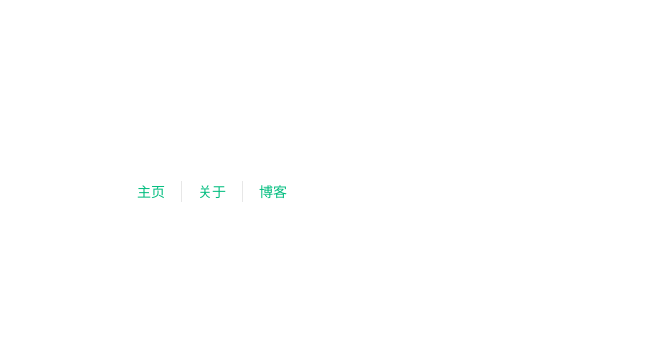
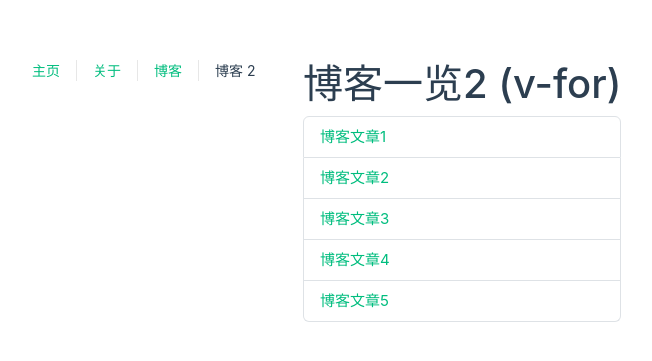
Before and after one commit to vincentgwzhang/Vue3Study, a Vue app: page /blogs2 in a window 1280 px wide. Before the commit this address had no page. Shown: the part 209-570 px from the top of the page, without its empty margins (337-989 px from the left). Built offline with nearby package versions, Linux system fonts and the light colour scheme.

Commit message:
after element reference

```diff
--- a/src/App.vue
+++ b/src/App.vue
@@ -9,6 +9,7 @@ import { RouterLink, RouterView } from 'vue-router'
         <RouterLink to="/">主页</RouterLink>
         <RouterLink to="/about">关于</RouterLink>
         <RouterLink to="/blogs">博客</RouterLink>
+        <RouterLink to="/blogs2">博客 2</RouterLink>
       </nav>
     </div>
   </header>
--- a/src/router/index.js
+++ b/src/router/index.js
@@ -1,6 +1,7 @@
 import { createRouter, createWebHistory } from 'vue-router'
 import HomeView from '../views/HomeView.vue'
 import BlogListView from "../views/BlogListView.vue";
+import BlogList2View from "../views/BlogList2View.vue";
 import BlogDetailView from "../views/BlogDetailView.vue";
 
 const router = createRouter({
@@ -25,6 +26,11 @@ const router = createRouter({
       component: BlogListView,
     },
     {
+      path: "/blogs2",
+      name: "blogs2",
+      component: BlogList2View,
+    },
+    {
       path: "/blog/:id",
       name: "blog",
       component: BlogDetailView,
--- /dev/null
+++ b/src/views/BlogList2View.vue
@@ -0,0 +1,38 @@
+<template>
+    <div>
+      <h1>博客一览2 (v-for)</h1>
+
+      <ul class="list-group">
+        <li class="list-group-item" v-for="blog in blogs" :key="blog.id">
+          <RouterLink :to="`/blog/${blog.id}`">{{ blog.title }}</RouterLink>
+        </li>
+      </ul>
+    </div>
+  </template>
+
+<script setup>
+import { ref } from "vue";
+
+const blogs = ref([
+                    {
+                        id: 1,
+                        title: "博客文章1",
+                    },
+                    {
+                        id: 2,
+                        title: "博客文章2",
+                    },
+                    {
+                        id: 3,
+                        title: "博客文章3",
+                    },
+                    {
+                        id: 4,
+                        title: "博客文章4",
+                    },
+                    {
+                        id: 5,
+                        title: "博客文章5",
+                    },
+                ]);
+</script>
--- a/src/views/HomeView.vue
+++ b/src/views/HomeView.vue
@@ -11,14 +11,30 @@
       <input type="text" class="m-1" v-focus />
       <input type="text" class="m-1" />
     </div>
+
+
+    <!--class 23 begin-->
+    <hr />
+    <input type="text" v-model="pageTitle" ref="inputTitle" />
+    <button class="btn btn-primary ms-1" @click="btnOnClick">设定</button>
+    <!--class 23 end-->
   </main>
 </template>
 
 <script setup>
-import { reactive, computed, watch, onMounted, onUnmounted, onUpdated } from 'vue';
+import { ref, reactive, computed, watch, onMounted, onUnmounted, onUpdated } from 'vue';
 import { vFocus } from '@/directives/vFocus'
 
-const pageTitle = "Vue3其乐无穷啊！"
+const pageTitle = ref("value for page title");
+const inputTitle = ref(null);
+
+const btnOnClick = () => {
+  // inputTitle: 引用声明
+  // inputTitle.value: 引用的对象
+  // inputTitle.value.value: 引用的对象的 value 属性
+  console.log(inputTitle.value.value);
+};
+
 
 const pageState = reactive({
   counter: 100,
```
Also changed, not shown: src/views/BlogDetailView.vue (+6 -1 lines).
